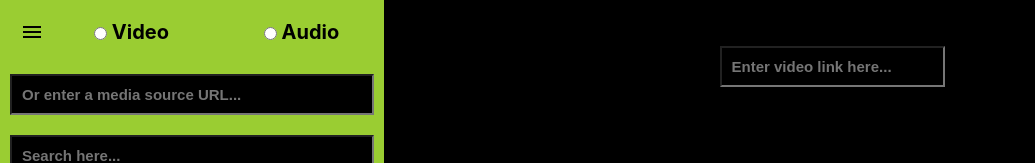
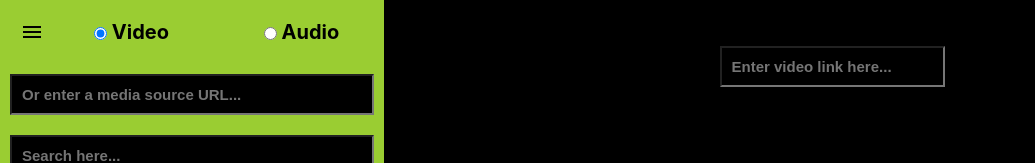
Before and after one commit to shksa/YeezyMediaPlayer, a React (Create React App) app: page / in a window 1280 px wide. Shown: the top 163 px of the page, without its empty margins (0-1035 px from the left). Built offline with nearby package versions, Linux system fonts and the light colour scheme; no server answers.

Commit message:
changed the replacement of host url to window.location.href from window.origin and fixed the default chackbox bug

```diff
--- a/src/components/Sidebar/Sidebar.js
+++ b/src/components/Sidebar/Sidebar.js
@@ -73,7 +73,7 @@ class Sidebar extends React.Component {
         <s.IconAndMediaTypeWrapper>
           <common.MenuIcon className="material-icons" onClick={handleHamburgerClick}>menu</common.MenuIcon>
           <s.MediaTypesContainer>
-            <s.MediaTypeWrapper><s.MediaType onClick={this.handleMediaTypeOnClick} type="radio" name="mediaType" value="video" />Video</s.MediaTypeWrapper>
+            <s.MediaTypeWrapper><s.MediaType defaultChecked onClick={this.handleMediaTypeOnClick} type="radio" name="mediaType" value="video" />Video</s.MediaTypeWrapper>
             <s.MediaTypeWrapper><s.MediaType onClick={this.handleMediaTypeOnClick} type="radio" name="mediaType" value="audio"/> Audio</s.MediaTypeWrapper>
           </s.MediaTypesContainer>
         </s.IconAndMediaTypeWrapper>
--- a/src/utils.js
+++ b/src/utils.js
@@ -12,7 +12,7 @@ export const SampleHTML = `
 </html>
 `
 
-const origin = window.origin + "/"
+const hostURL = window.location.href
 
 export const GetLinkNodes = (mediaListHTML, mediaURL) => {
   const doc = domParser.parseFromString(mediaListHTML, "text/html")
@@ -20,7 +20,7 @@ export const GetLinkNodes = (mediaListHTML, mediaURL) => {
   const LinksNodes = Object.keys(ATagNodeCollection).map((key) => ATagNodeCollection.item(key))
   LinksNodes.shift() // first elem is <a href="../"></a>, should be removed from the LinksNodes
   LinksNodes.forEach((node) => {
-    node.href = node.href.replace(origin, mediaURL)
+    node.href = node.href.replace(hostURL, mediaURL)
   })
   return LinksNodes
 }
```
